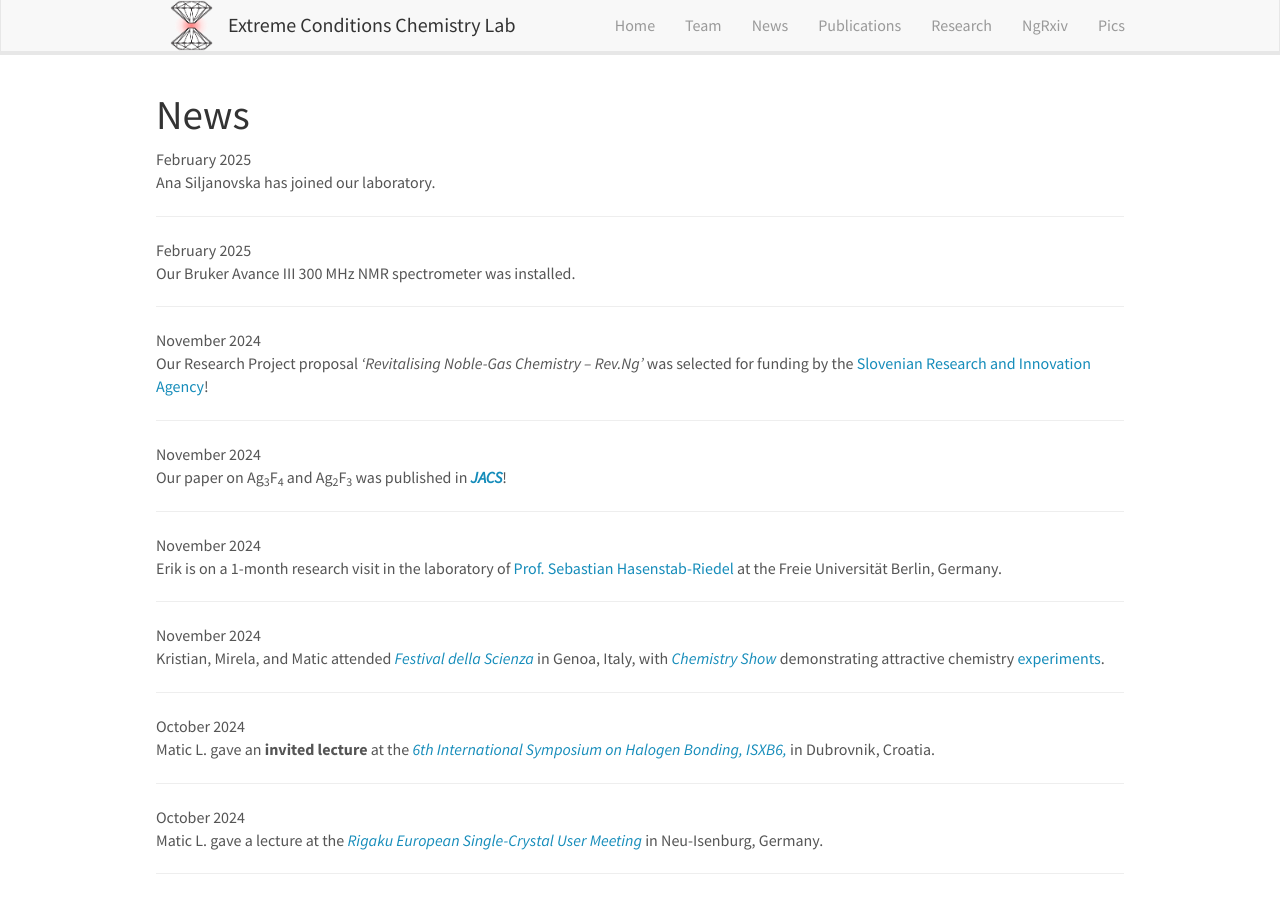
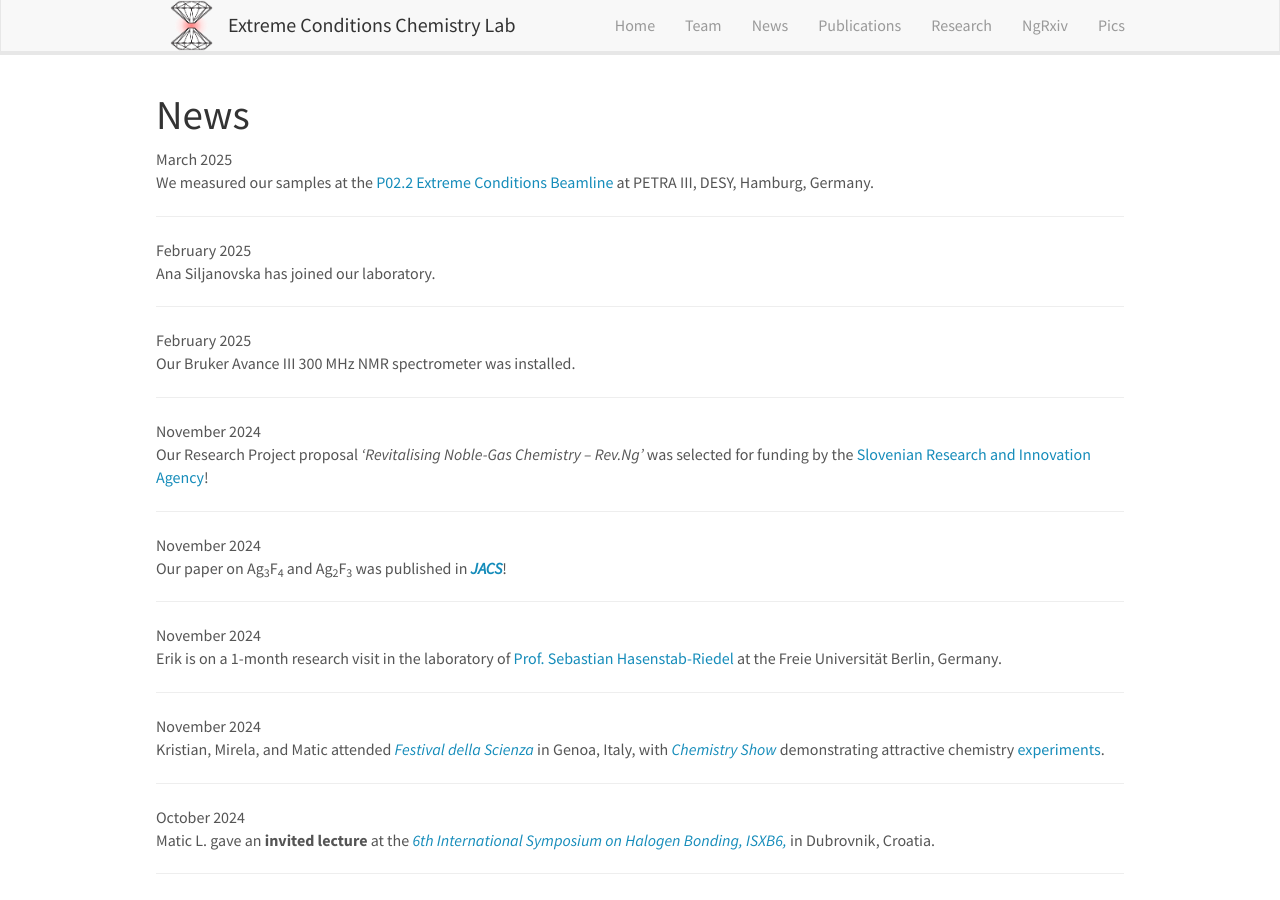
Before and after one commit to eccl-jsi/eccl-jsi.github.io, a Jekyll site: the page built from _pages/allnews.md, in a window 1280 px wide and 900 px high. Built offline with Jekyll 4.4.1, drawn with Linux system fonts in a browser that asks for light colours; nearby versions of some CDN libraries.

Commit message:
Update news.yml

```diff
--- a/_data/news.yml
+++ b/_data/news.yml
@@ -1,3 +1,6 @@
+- date: March 2025
+  headline: "We measured our samples at the <a href='https://photon-science.desy.de/facilities/petra_iii/beamlines/p022_extreme_conditions_beamline/index_eng.html'>P02.2 Extreme Conditions Beamline</a> at PETRA III, DESY, Hamburg, Germany."
+
 - date: February 2025
   headline: "Ana Siljanovska has joined our laboratory."
 
```
